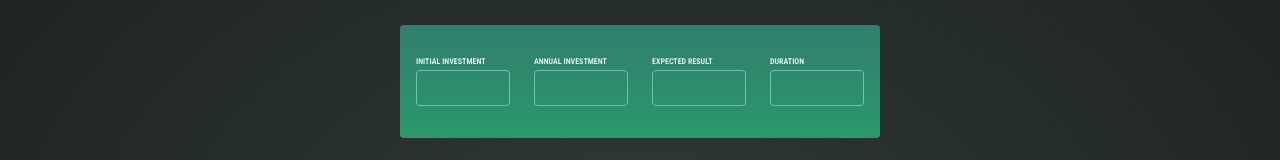
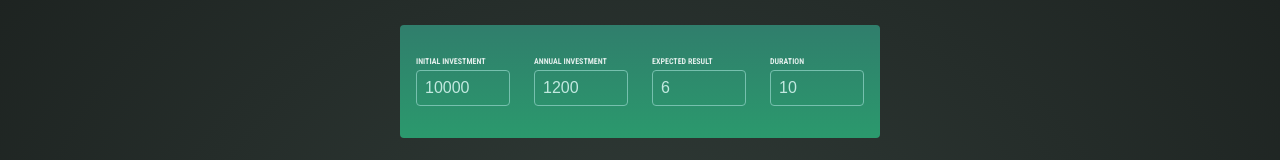
Before and after one commit to duraanos/investment-calculator, a React (Vite) app: page / in a window 1280 px wide. Shown: the part 153-313 px from the top of the page. Built offline with nearby package versions, Linux system fonts and the light colour scheme.

Commit message:
Add logic to the UserInput component

```diff
--- a/src/components/UserInput.jsx
+++ b/src/components/UserInput.jsx
@@ -1,22 +1,66 @@
+import { useState } from 'react';
+
 function UserInput() {
+  const [userInput, setUserInput] = useState({
+    initialInvestment: 10000,
+    annualInvestment: 1200,
+    expectedReturn: 6,
+    duration: 10,
+  });
+
+  function handleChange(inputIdentifier, nextValue) {
+    setUserInput(prevUserInput => {
+      return {
+        ...prevUserInput,
+        [inputIdentifier]: nextValue,
+      };
+    });
+  }
+
   return (
     <section id="user-input">
       <div className="input-group">
         <p>
           <label>Initial Investment</label>
-          <input type="number" />
+          <input
+            type="number"
+            required
+            value={userInput.initialInvestment}
+            onChange={event =>
+              handleChange('initialInvestment', event.target.value)
+            }
+          />
         </p>
         <p>
           <label>Annual Investment</label>
-          <input type="number" />
+          <input
+            type="number"
+            required
+            value={userInput.annualInvestment}
+            onChange={event =>
+              handleChange('annualInvestment', event.target.value)
+            }
+          />
         </p>
         <p>
           <label>Expected Result</label>
-          <input type="number" />
+          <input
+            type="number"
+            required
+            value={userInput.expectedReturn}
+            onChange={event =>
+              handleChange('expectedResult', event.target.value)
+            }
+          />
         </p>
         <p>
           <label>Duration</label>
-          <input type="number" />
+          <input
+            type="number"
+            required
+            value={userInput.duration}
+            onChange={event => handleChange('duration', event.target.value)}
+          />
         </p>
       </div>
     </section>
```
